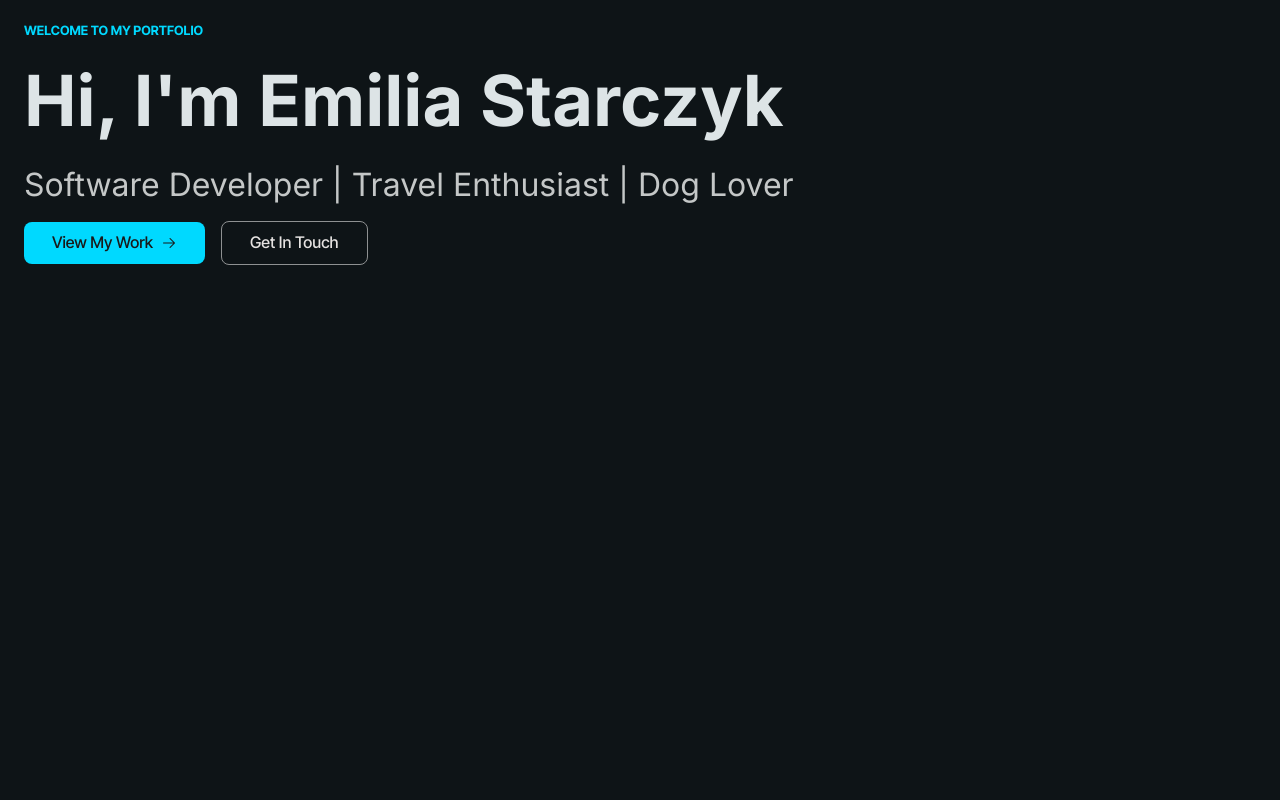
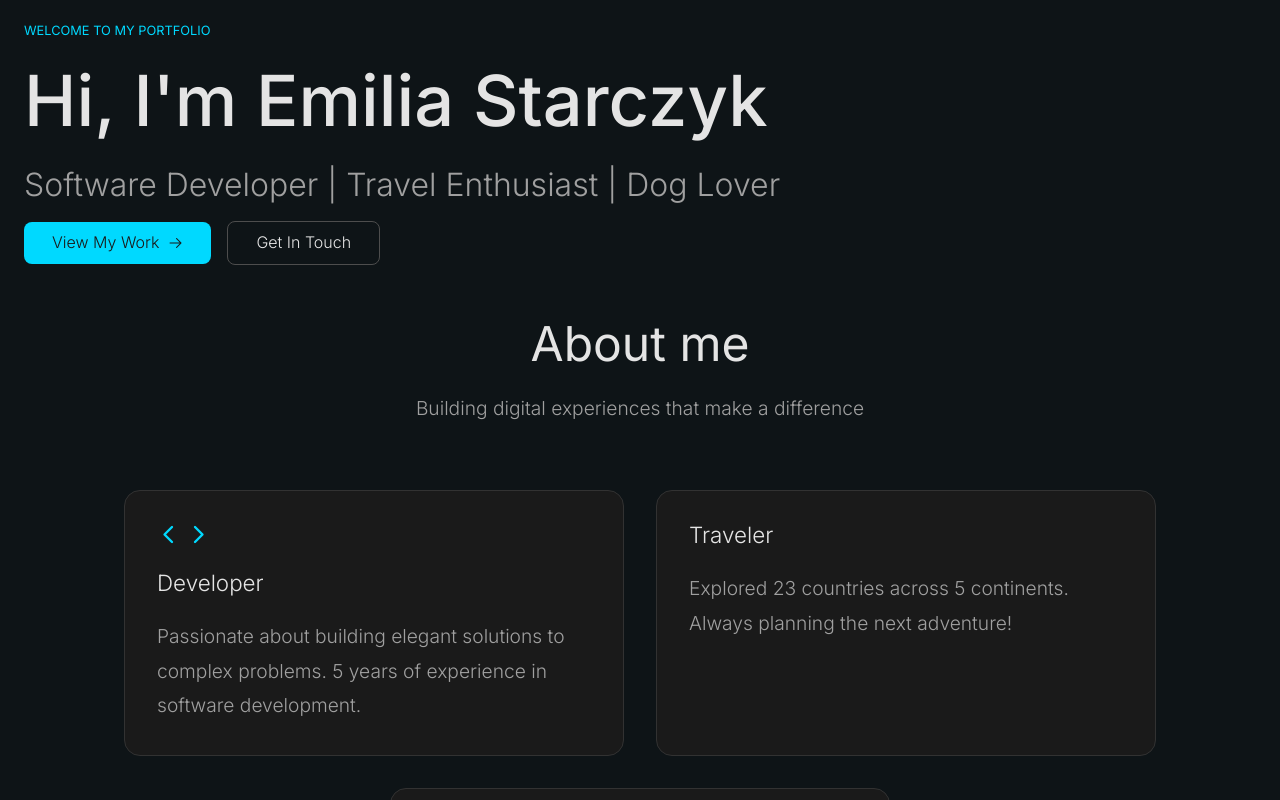
Before and after one commit to Emilysta/Emilysta, an Angular app: page / in a window 1280 px wide. Built offline with nearby package versions, Linux system fonts and the light colour scheme.

Commit message:
feat: about me section

```diff
--- a/angular.json
+++ b/angular.json
@@ -31,7 +31,8 @@
             ],
             "styles": [
               "src/styles.scss",
-              "node_modules/@phosphor-icons/web/src/regular/style.css"
+              "node_modules/@phosphor-icons/web/src/regular/style.css",
+              "node_modules/@phosphor-icons/web/src/bold/style.css"
             ]
           },
           "configurations": {
--- a/src/app/pages/welcome-page/welcome-page.html
+++ b/src/app/pages/welcome-page/welcome-page.html
@@ -13,3 +13,21 @@
     </app-button>
   </div>
 </section>
+
+<section class="about-section">
+  <div class="header">
+    <h2 class="md-typescale-headline-large title">About me</h2>
+    <p class="md-typescale-body-medium description">Building digital experiences that make a difference</p>
+  </div>
+  <div class="cards">
+    <app-card [icons]="['ph-caret-left', 'ph-caret-right']" title="Developer"
+      description="Passionate about building elegant solutions to complex problems. 5 years of experience in software development.">
+    </app-card>
+    <app-card variant="secondary" title="Traveler"
+      description="Explored 23 countries across 5 continents. Always planning the next adventure!">
+    </app-card>
+    <app-card variant="tertiary" title="Dog Lover"
+      description="Proud parent of two beautiful rough collies. They're my coding companions!">
+    </app-card>
+  </div>
+</section>
--- a/src/app/pages/welcome-page/welcome-page.scss
+++ b/src/app/pages/welcome-page/welcome-page.scss
@@ -1,13 +1,3 @@
-.tag {
-  font-weight: var(--md-sys-typescale-label-small-weight-prominent);
-  color: var(--md-sys-color-primary);
-  text-transform: uppercase;
-}
-
-.subtitle {
-  color: var(--md-sys-color-on-surface-variant);
-}
-
 .hello-section,
 .hello-section-content {
   display: flex;
@@ -17,10 +7,20 @@
 .hello-section {
   gap: 16px;
   padding: 24px;
-}
 
   .hello-section-content {
     gap: 24px;
+  }
+
+  .tag {
+    font-weight: var(--md-sys-typescale-label-small-weight-prominent);
+    color: var(--md-sys-color-primary);
+    text-transform: uppercase;
+  }
+
+  .subtitle {
+    font-weight: 300;
+    color: var(--md-sys-color-on-surface-variant);
   }
 
   .secion-actions {
@@ -29,3 +29,39 @@
     align-items: center;
     gap: 16px;
   }
+}
+
+.about-section {
+  display: flex;
+  flex-direction: column;
+  gap: 64px;
+  padding: 24px;
+
+  .header {
+    display: flex;
+    flex-direction: column;
+    gap: 16px;
+    align-items: center;
+    justify-content: center;
+
+    .description {
+      color: var(--md-sys-color-on-surface-variant)
+    }
+  }
+
+  .cards {
+    display: flex;
+    flex-wrap: wrap;
+    gap: 32px;
+    align-items: stretch;
+    justify-content: center;
+
+    app-card {
+      max-width: 500px;
+      min-height: 100%;
+      height: unset;
+      display: block;
+    }
+  }
+
+}
--- a/src/app/pages/welcome-page/welcome-page.ts
+++ b/src/app/pages/welcome-page/welcome-page.ts
@@ -1,12 +1,12 @@
 import { Component } from '@angular/core';
 import { Button } from "../../../components/button/button";
+import { Card } from "../../../components/card/card";
 
 @Component({
   selector: 'app-welcome-page',
   templateUrl: './welcome-page.html',
   styleUrl: './welcome-page.scss',
-  imports: [Button],
-
+  imports: [Button, Card],
 })
 export class WelcomePage {
 }
--- a/src/components/button/button.ts
+++ b/src/components/button/button.ts
@@ -11,11 +11,9 @@ export type IconPosition = 'leading' | 'trailing';
 })
 export class Button {
   /** Button type */
-  variant = input<ButtonVariant>('filled');
-
+  public readonly variant = input<ButtonVariant>('filled');
   /** Phosphor icon name (e.g. 'ph-arrow-right'). Omit for no icon. */
-  icon = input<string | null>(null);
-
+  public readonly icon = input<string | null>(null);
   /** Icon position relative to label */
-  iconPosition = input<IconPosition>('trailing');
+  public readonly iconPosition = input<IconPosition>('trailing');
 }
--- /dev/null
+++ b/src/components/card/card.html
@@ -0,0 +1,12 @@
+<div class="content-container" [class]="variant()">
+  @if(icons().length > 0) {
+  <div class="icons">
+    @for (icon of icons(); track icon) {
+    <i class="ph-bold" [class]="icon" aria-hidden="true"></i>
+
+    }
+  </div>
+  }
+  <span class="md-typescale-body-large title" [innerText]="title()"></span>
+  <span class="md-typescale-body-medium description" [innerText]="description()"></span>
+</div>
--- /dev/null
+++ b/src/components/card/card.scss
@@ -0,0 +1,89 @@
+:host {
+  height: fit-content;
+}
+
+.content-container {
+  padding: 32px;
+  border: 1px solid var(--md-sys-color-outline-variant);
+  background-color: var(--md-sys-color-surface-container-low);
+  border-radius: 16px;
+  transition: all 0.3s ease;
+  position: relative;
+  display: flex;
+  flex-direction: column;
+  gap: 24px;
+  overflow: hidden;
+  height: 100%;
+  box-sizing: border-box;
+
+  &::before {
+    content: "";
+    position: absolute;
+    top: 0;
+    left: 0;
+    width: 100%;
+    height: 3px;
+    background: #00000000;
+    opacity: 0;
+    -webkit-transition: opacity 0.3s ease;
+    transition: opacity 0.3s ease;
+  }
+
+  &:hover {
+    transform: translateY(-8px);
+
+    &.primary {
+      border-color: var(--md-sys-color-primary);
+
+      &::before {
+        background: var(--md-sys-color-primary);
+        opacity: 1;
+      }
+    }
+
+    &.secondary {
+      border-color: var(--md-sys-color-secondary);
+
+      &::before {
+        background: var(--md-sys-color-secondary);
+        opacity: 1;
+      }
+    }
+
+    &.tertiary {
+      border-color: var(--md-sys-color-tertiary);
+
+      &::before {
+        background: var(--md-sys-color-tertiary);
+        opacity: 1;
+      }
+    }
+  }
+
+  .icons {
+    display: inline-flex;
+    gap: 5px;
+    font-size: 24px;
+  }
+
+  &.primary .icons {
+    color: var(--md-sys-color-primary);
+  }
+
+  &.secondary .icons {
+    color: var(--md-sys-color-secondary);
+  }
+
+  &.tertiary .icons {
+    color: var(--md-sys-color-tertiary);
+  }
+
+  .title {
+    color: var(--md-sys-color-on-surface)
+  }
+
+  .description {
+    color: var(--md-sys-color-on-surface-variant)
+  }
+
+}
--- /dev/null
+++ b/src/components/card/card.ts
@@ -0,0 +1,18 @@
+import { Component, input } from '@angular/core';
+
+type CardVariant = 'primary' | 'secondary' | 'tertiary';
+
+@Component({
+  selector: 'app-card',
+  imports: [],
+  templateUrl: './card.html',
+  styleUrl: './card.scss',
+})
+export class Card {
+  /** Card colro variant */
+  public variant = input<CardVariant>('primary');
+  /** Phosphor icons (e.g. 'ph-arrow-right'). Omit for no icon. */
+  public icons = input<string[]>([]);
+  public title = input<string | undefined>(undefined);
+  public description = input<string | undefined>(undefined);
+}
--- a/src/index.html
+++ b/src/index.html
@@ -10,7 +10,7 @@
   <link rel="preconnect" href="https://fonts.googleapis.com">
   <link rel="preconnect" href="https://fonts.gstatic.com" crossorigin>
   <link
-    href="https://fonts.googleapis.com/css2?family=Inter:ital,wght@0,400;0,500;0,700;1,400;1,500;1,700&family=Inter+Tight:ital,wght@0,400;0,500;0,700;1,400;1,500;1,700&display=swap"
+    href="https://fonts.googleapis.com/css2?family=Inter:ital,opsz,wght@0,14..32,100..900;1,14..32,100..900&display=swap"
     rel="stylesheet">
 </head>
 
--- a/src/styles/theme/dark.scss
+++ b/src/styles/theme/dark.scss
@@ -17,17 +17,17 @@
   --md-sys-color-error-container: rgb(147 0 10);
   --md-sys-color-on-error-container: rgb(255 218 214);
   --md-sys-color-background: rgb(14 20 23);
-  --md-sys-color-on-background: rgb(221 228 230);
-  --md-sys-color-surface: rgb(20 19 19);
-  --md-sys-color-on-surface: rgb(229 226 225);
-  --md-sys-color-surface-variant: rgb(68 71 72);
-  --md-sys-color-on-surface-variant: rgb(196 199 199);
-  --md-sys-color-outline: rgb(142 145 146);
-  --md-sys-color-outline-variant: rgb(68 71 72);
+  --md-sys-color-on-background: rgb(228 228 228);
+  --md-sys-color-surface: rgb(19 19 19);
+  --md-sys-color-on-surface: rgb(229 229 229);
+  --md-sys-color-surface-variant: rgb(71 71 71);
+  --md-sys-color-on-surface-variant: rgb(160 160 160);
+  --md-sys-color-outline: rgb(77 77 77);
+  --md-sys-color-outline-variant: rgb(50 50 50);
   --md-sys-color-shadow: rgb(0 0 0);
   --md-sys-color-scrim: rgb(0 0 0);
   --md-sys-color-inverse-surface: rgb(229 226 225);
-  --md-sys-color-inverse-on-surface: rgb(49 48 48);
+  --md-sys-color-inverse-on-surface: rgb(48 48 48);
   --md-sys-color-inverse-primary: rgb(0 104 123);
   --md-sys-color-primary-fixed: rgb(174 236 255);
   --md-sys-color-on-primary-fixed: rgb(0 31 38);
@@ -41,11 +41,11 @@
   --md-sys-color-on-tertiary-fixed: rgb(37 0 90);
   --md-sys-color-tertiary-fixed-dim: rgb(210 187 255);
   --md-sys-color-on-tertiary-fixed-variant: rgb(90 0 198);
-  --md-sys-color-surface-dim: rgb(20 19 19);
-  --md-sys-color-surface-bright: rgb(58 57 57);
+  --md-sys-color-surface-dim: rgb(19 19 19);
+  --md-sys-color-surface-bright: rgb(57 57 57);
   --md-sys-color-surface-container-lowest: rgb(14 14 14);
-  --md-sys-color-surface-container-low: rgb(28 27 27);
-  --md-sys-color-surface-container: rgb(32 31 31);
-  --md-sys-color-surface-container-high: rgb(43 42 42);
-  --md-sys-color-surface-container-highest: rgb(53 52 52);
+  --md-sys-color-surface-container-low: rgb(26 26 26);
+  --md-sys-color-surface-container: rgb(31 31 31);
+  --md-sys-color-surface-container-high: rgb(42 42 42);
+  --md-sys-color-surface-container-highest: rgb(52 52 52);
 }
--- a/src/styles/theme/typography.scss
+++ b/src/styles/theme/typography.scss
@@ -6,34 +6,34 @@
 :root {
   // Typeface refs (for mapping)
   --md-ref-typeface-brand: 'Inter', system-ui, sans-serif;
-  --md-ref-typeface-plain: 'Inter Tight', system-ui, sans-serif;
+  --md-ref-typeface-plain: 'Inter', system-ui, sans-serif;
 
   // ---- Display (Inter) ----
   --md-sys-typescale-display-large-font: var(--md-ref-typeface-brand);
   --md-sys-typescale-display-large-size: 4.4rem;
   --md-sys-typescale-display-large-line-height: 1.1;
-  --md-sys-typescale-display-large-weight: 700;
+  --md-sys-typescale-display-large-weight: 500;
 
   --md-sys-typescale-display-medium-font: var(--md-ref-typeface-brand);
   --md-sys-typescale-display-medium-size: 3.6rem;
   --md-sys-typescale-display-medium-line-height: 1.1;
-  --md-sys-typescale-display-medium-weight: 700;
+  --md-sys-typescale-display-medium-weight: 500;
 
   --md-sys-typescale-display-small-font: var(--md-ref-typeface-brand);
   --md-sys-typescale-display-small-size: 2.8rem;
   --md-sys-typescale-display-small-line-height: 1.1;
-  --md-sys-typescale-display-small-weight: 700;
+  --md-sys-typescale-display-small-weight: 500;
 
   // ---- Headline (Inter) ----
   --md-sys-typescale-headline-large-font: var(--md-ref-typeface-brand);
-  --md-sys-typescale-headline-large-size: 2.4rem;
+  --md-sys-typescale-headline-large-size: 3rem;
   --md-sys-typescale-headline-large-line-height: 1.3;
-  --md-sys-typescale-headline-large-weight: 600;
+  --md-sys-typescale-headline-large-weight: 400;
 
   --md-sys-typescale-headline-medium-font: var(--md-ref-typeface-brand);
   --md-sys-typescale-headline-medium-size: 2.2rem;
   --md-sys-typescale-headline-medium-line-height: 1.3;
-  --md-sys-typescale-headline-medium-weight: 500;
+  --md-sys-typescale-headline-medium-weight: 400;
 
   --md-sys-typescale-headline-small-font: var(--md-ref-typeface-brand);
   --md-sys-typescale-headline-small-size: 2rem;
@@ -44,52 +44,52 @@
   --md-sys-typescale-title-large-font: var(--md-ref-typeface-brand);
   --md-sys-typescale-title-large-size: 1.6rem;
   --md-sys-typescale-title-large-line-height: 1.1;
-  --md-sys-typescale-title-large-weight: 500;
+  --md-sys-typescale-title-large-weight: 400;
 
   --md-sys-typescale-title-medium-font: var(--md-ref-typeface-brand);
   --md-sys-typescale-title-medium-size: 1.4rem;
   --md-sys-typescale-title-medium-line-height: 1.1;
-  --md-sys-typescale-title-medium-weight: 500;
+  --md-sys-typescale-title-medium-weight: 400;
 
   --md-sys-typescale-title-small-font: var(--md-ref-typeface-brand);
   --md-sys-typescale-title-small-size: 1.2rem;
   --md-sys-typescale-title-small-line-height: 1.1;
-  --md-sys-typescale-title-small-weight: 500;
+  --md-sys-typescale-title-small-weight: 400;
 
   // ---- Body (Inter Tight) ----
   --md-sys-typescale-body-large-font: var(--md-ref-typeface-plain);
   --md-sys-typescale-body-large-size: 1.4rem;
   --md-sys-typescale-body-large-line-height: 1.1;
-  --md-sys-typescale-body-large-weight: 400;
+  --md-sys-typescale-body-large-weight: 300;
 
   --md-sys-typescale-body-medium-font: var(--md-ref-typeface-plain);
   --md-sys-typescale-body-medium-size: 1.2rem;
-  --md-sys-typescale-body-medium-line-height: 1.1;
-  --md-sys-typescale-body-medium-weight: 400;
+  --md-sys-typescale-body-medium-line-height: 1.8;
+  --md-sys-typescale-body-medium-weight: 300;
 
   --md-sys-typescale-body-small-font: var(--md-ref-typeface-plain);
   --md-sys-typescale-body-small-size: 1rem;
   --md-sys-typescale-body-small-line-height: 1.1;
-  --md-sys-typescale-body-small-weight: 400;
+  --md-sys-typescale-body-small-weight: 300;
 
   // ---- Label (Inter Tight) ----
   --md-sys-typescale-label-large-font: var(--md-ref-typeface-plain);
   --md-sys-typescale-label-large-size: 1.2rem;
   --md-sys-typescale-label-large-line-height: 1.1;
-  --md-sys-typescale-label-large-weight: 500;
-  --md-sys-typescale-label-large-weight-prominent: 600;
+  --md-sys-typescale-label-large-weight: 300;
+  --md-sys-typescale-label-large-weight-prominent: 400;
 
   --md-sys-typescale-label-medium-font: var(--md-ref-typeface-plain);
   --md-sys-typescale-label-medium-size: 1rem;
   --md-sys-typescale-label-medium-line-height: 1.1;
-  --md-sys-typescale-label-medium-weight: 500;
-  --md-sys-typescale-label-medium-weight-prominent: 600;
+  --md-sys-typescale-label-medium-weight: 300;
+  --md-sys-typescale-label-medium-weight-prominent: 400;
 
   --md-sys-typescale-label-small-font: var(--md-ref-typeface-plain);
   --md-sys-typescale-label-small-size: 0.8rem;
   --md-sys-typescale-label-small-line-height: 1.1;
-  --md-sys-typescale-label-small-weight: 500;
-  --md-sys-typescale-label-small-weight-prominent: 600;
+  --md-sys-typescale-label-small-weight: 300;
+  --md-sys-typescale-label-small-weight-prominent: 400;
 }
 
 // Optional: utility classes to apply typescale
@@ -98,6 +98,8 @@
   font-size: var(--md-sys-typescale-display-large-size);
   line-height: var(--md-sys-typescale-display-large-line-height);
   font-weight: var(--md-sys-typescale-display-large-weight);
+  font-optical-sizing: auto;
+  font-style: normal;
 }
 
 .md-typescale-display-medium {
@@ -105,6 +107,8 @@
   font-size: var(--md-sys-typescale-display-medium-size);
   line-height: var(--md-sys-typescale-display-medium-line-height);
   font-weight: var(--md-sys-typescale-display-medium-weight);
+  font-optical-sizing: auto;
+  font-style: normal;
 }
 
 .md-typescale-display-small {
@@ -112,6 +116,8 @@
   font-size: var(--md-sys-typescale-display-small-size);
   line-height: var(--md-sys-typescale-display-small-line-height);
   font-weight: var(--md-sys-typescale-display-small-weight);
+  font-optical-sizing: auto;
+  font-style: normal;
 }
 
 .md-typescale-headline-large {
@@ -119,6 +125,8 @@
   font-size: var(--md-sys-typescale-headline-large-size);
   line-height: var(--md-sys-typescale-headline-large-line-height);
   font-weight: var(--md-sys-typescale-headline-large-weight);
+  font-optical-sizing: auto;
+  font-style: normal;
 }
 
 .md-typescale-headline-medium {
@@ -126,6 +134,8 @@
   font-size: var(--md-sys-typescale-headline-medium-size);
   line-height: var(--md-sys-typescale-headline-medium-line-height);
   font-weight: var(--md-sys-typescale-headline-medium-weight);
+  font-optical-sizing: auto;
+  font-style: normal;
 }
 
 .md-typescale-headline-small {
@@ -133,6 +143,8 @@
   font-size: var(--md-sys-typescale-headline-small-size);
   line-height: var(--md-sys-typescale-headline-small-line-height);
   font-weight: var(--md-sys-typescale-headline-small-weight);
+  font-optical-sizing: auto;
+  font-style: normal;
 }
 
 .md-typescale-title-large {
@@ -140,6 +152,8 @@
   font-size: var(--md-sys-typescale-title-large-size);
   line-height: var(--md-sys-typescale-title-large-line-height);
   font-weight: var(--md-sys-typescale-title-large-weight);
+  font-optical-sizing: auto;
+  font-style: normal;
 }
 
 .md-typescale-title-medium {
@@ -147,6 +161,8 @@
   font-size: var(--md-sys-typescale-title-medium-size);
   line-height: var(--md-sys-typescale-title-medium-line-height);
   font-weight: var(--md-sys-typescale-title-medium-weight);
+  font-optical-sizing: auto;
+  font-style: normal;
 }
 
 .md-typescale-title-small {
@@ -154,6 +170,8 @@
   font-size: var(--md-sys-typescale-title-small-size);
   line-height: var(--md-sys-typescale-title-small-line-height);
   font-weight: var(--md-sys-typescale-title-small-weight);
+  font-optical-sizing: auto;
+  font-style: normal;
 }
 
 .md-typescale-body-large {
@@ -161,6 +179,8 @@
   font-size: var(--md-sys-typescale-body-large-size);
   line-height: var(--md-sys-typescale-body-large-line-height);
   font-weight: var(--md-sys-typescale-body-large-weight);
+  font-optical-sizing: auto;
+  font-style: normal;
 }
 
 .md-typescale-body-medium {
@@ -168,6 +188,8 @@
   font-size: var(--md-sys-typescale-body-medium-size);
   line-height: var(--md-sys-typescale-body-medium-line-height);
   font-weight: var(--md-sys-typescale-body-medium-weight);
+  font-optical-sizing: auto;
+  font-style: normal;
 }
 
 .md-typescale-body-small {
@@ -175,6 +197,8 @@
   font-size: var(--md-sys-typescale-body-small-size);
   line-height: var(--md-sys-typescale-body-small-line-height);
   font-weight: var(--md-sys-typescale-body-small-weight);
+  font-optical-sizing: auto;
+  font-style: normal;
 }
 
 .md-typescale-label-large {
@@ -182,6 +206,8 @@
   font-size: var(--md-sys-typescale-label-large-size);
   line-height: var(--md-sys-typescale-label-large-line-height);
   font-weight: var(--md-sys-typescale-label-large-weight);
+  font-optical-sizing: auto;
+  font-style: normal;
 }
 
 .md-typescale-label-medium {
@@ -189,6 +215,8 @@
   font-size: var(--md-sys-typescale-label-medium-size);
   line-height: var(--md-sys-typescale-label-medium-line-height);
   font-weight: var(--md-sys-typescale-label-medium-weight);
+  font-optical-sizing: auto;
+  font-style: normal;
 }
 
 .md-typescale-label-small {
@@ -196,4 +224,6 @@
   font-size: var(--md-sys-typescale-label-small-size);
   line-height: var(--md-sys-typescale-label-small-line-height);
   font-weight: var(--md-sys-typescale-label-small-weight);
+  font-optical-sizing: auto;
+  font-style: normal;
 }
```
Lines whose indentation alone changed are shown as unchanged.
